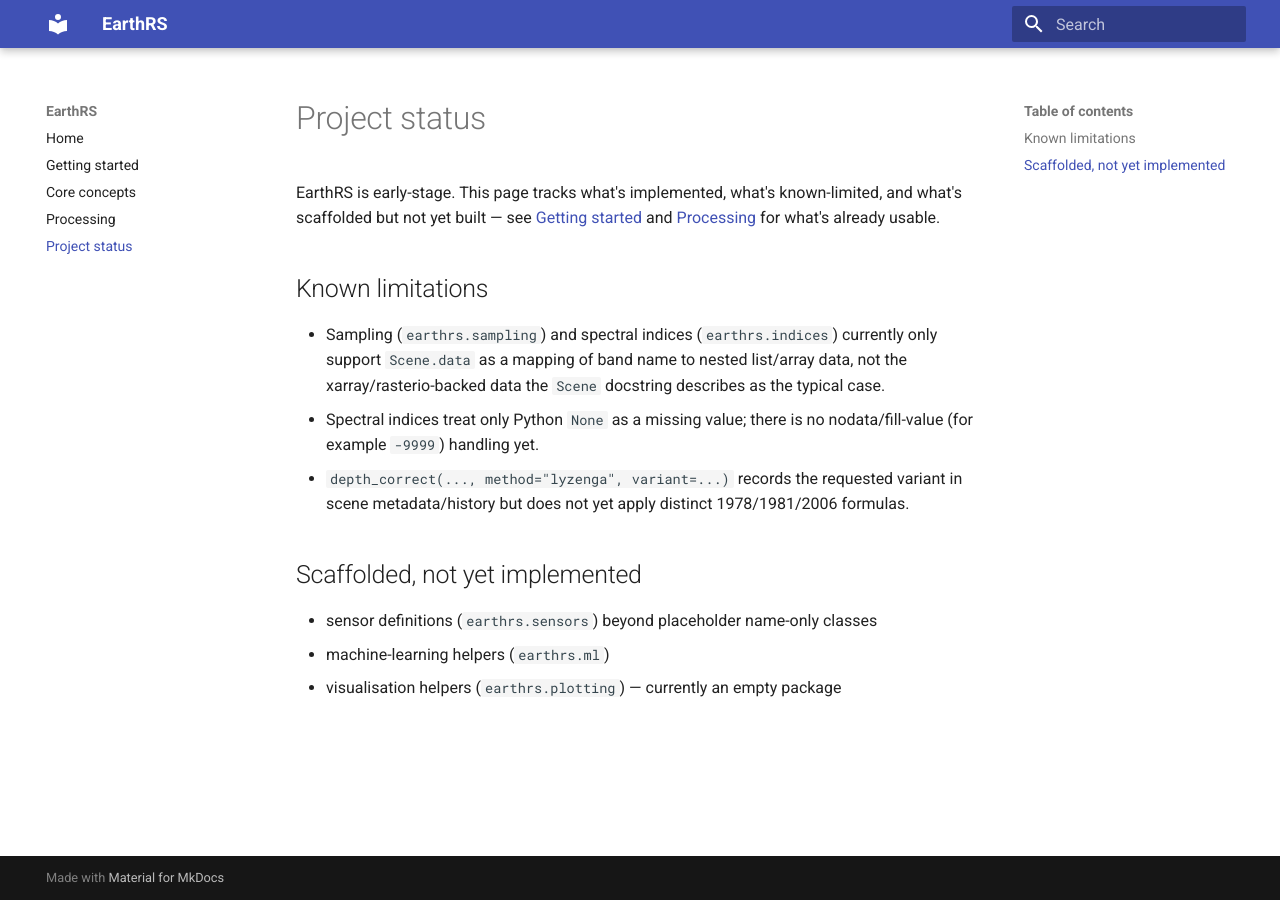
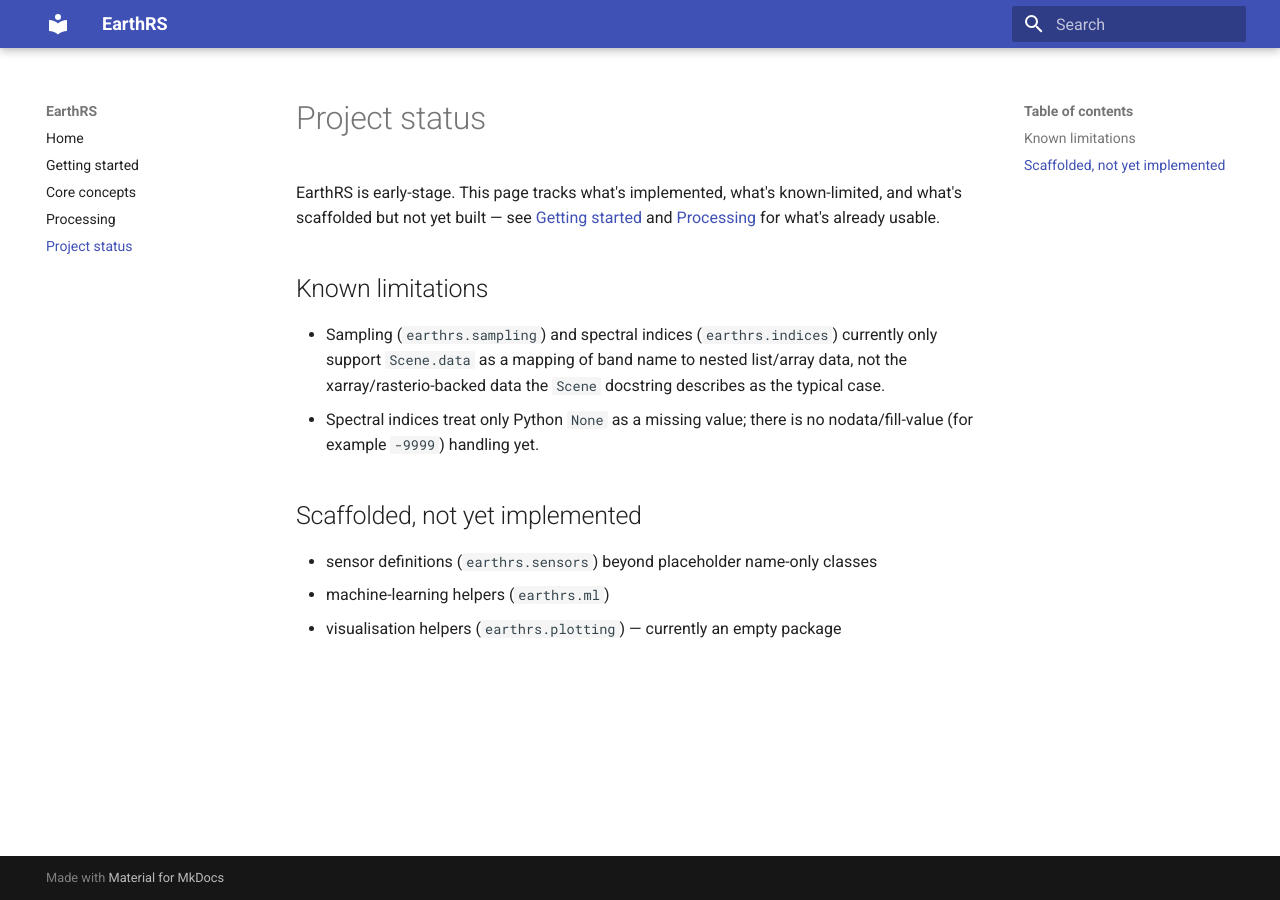
Before and after one commit to ysims/earthrs, an MkDocs documentation site: the page built from docs/status.md, in a window 1280 px wide. Built offline with MkDocs 1.6.1 and Material for MkDocs 9.7.7, drawn with Linux system fonts in a browser that asks for light colours.

Commit message:
merge issue

```diff
--- a/docs/status.md
+++ b/docs/status.md
@@ -11,8 +11,6 @@ scaffolded but not yet built — see [Getting started](getting-started.md) and
   data the `Scene` docstring describes as the typical case.
 - Spectral indices treat only Python `None` as a missing value; there is no nodata/fill-value
   (for example `-9999`) handling yet.
-- `depth_correct(..., method="lyzenga", variant=...)` records the requested variant in scene
-  metadata/history but does not yet apply distinct 1978/1981/2006 formulas.
 
 ## Scaffolded, not yet implemented
 
```
